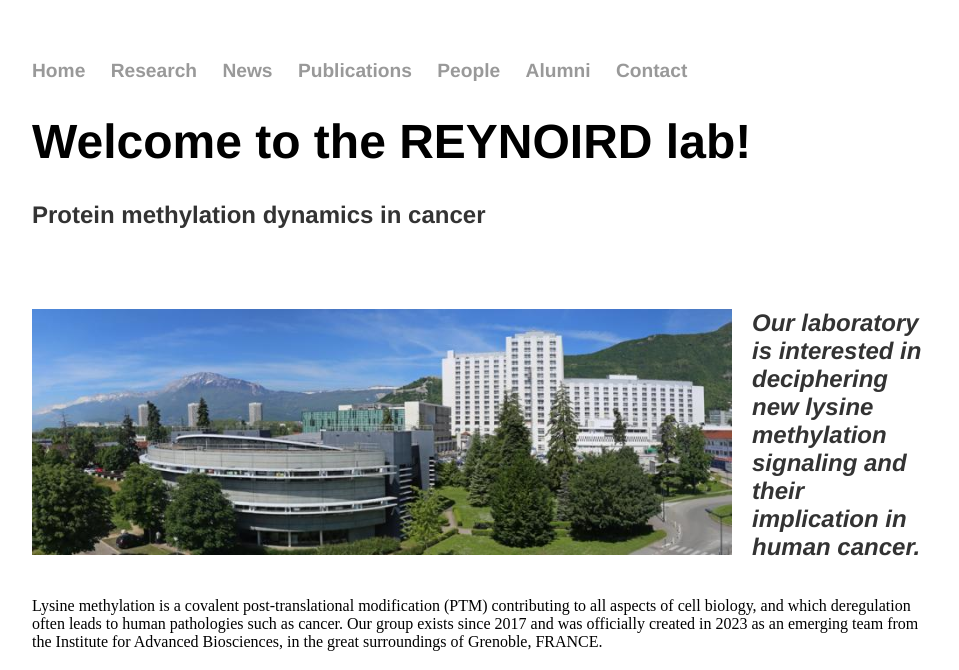
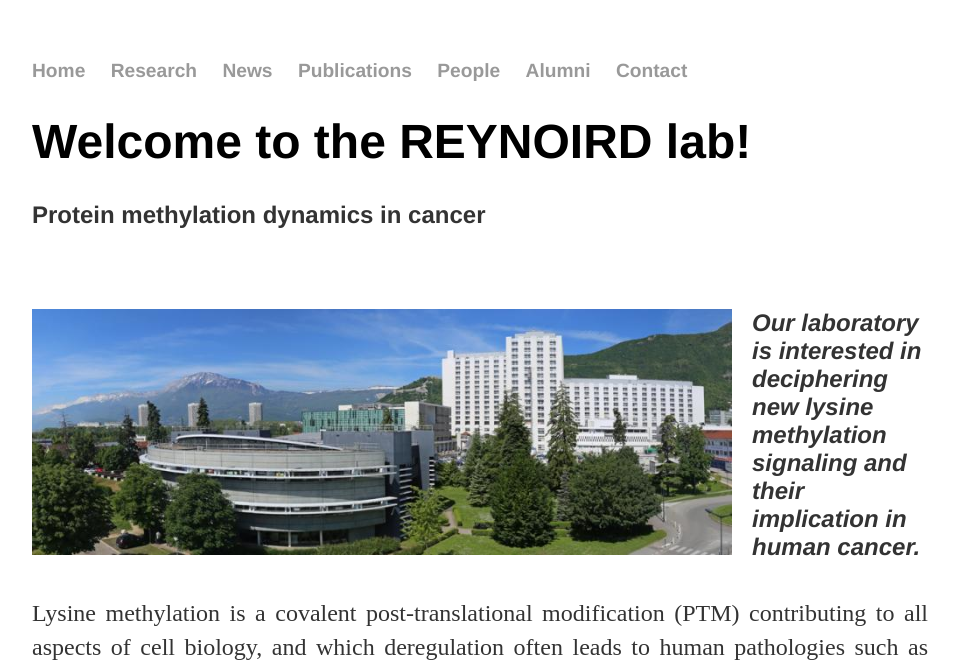
Before and after one commit to Reynoird-Lab/Reynoird-lab.github.io, a Jekyll site: the page built from index.html, in a window 1280 px wide. Shown: the top 670 px of the page, without its empty margins (160-1119 px from the left). Built offline with Jekyll 4.4.1, drawn with Linux system fonts in a browser that asks for light colours; Markdown is read by kramdown in place of the engine named in the settings.

Commit message:
Update index.html

```diff
--- a/index.html
+++ b/index.html
@@ -11,7 +11,8 @@
 <br>
 <br>
 
-<div><img src="Images/IAB.jpg" title="Reynoird lab IAB" align="left" width="700" style="margin: 0px 20px 20px 0px;"/><p align="bottom" align="justify"><i><h2>Our laboratory is interested in deciphering new lysine methylation signaling and their implication in human cancer.</p></i></h2>Lysine methylation is a covalent post-translational modification (PTM) contributing to all aspects of cell biology, and which deregulation often leads to human pathologies such as cancer. Our group exists since 2017 and was officially created in 2023 as an emerging team from the Institute for Advanced Biosciences, in the great surroundings of Grenoble, FRANCE.</p> <br>
+<div><img src="Images/IAB.jpg" title="Reynoird lab IAB" align="left" width="700" style="margin: 0px 20px 20px 0px;"/><p align="bottom" align="justify"><i><h2>Our laboratory is interested in deciphering new lysine methylation signaling and their implication in human cancer.</p></i></h2>
+<p align="justify">Lysine methylation is a covalent post-translational modification (PTM) contributing to all aspects of cell biology, and which deregulation often leads to human pathologies such as cancer. Our group exists since 2017 and was officially created in 2023 as an emerging team from the Institute for Advanced Biosciences, in the great surroundings of Grenoble, FRANCE.</p> <br>
 <div><img src="Images/grenoblearea.jpg" title="Grenoble area" align="left" width="700" style="margin: 0px 20px 20px 0px;"/> </div>
 <p align="justify"><i>We are keen to consider applications in our laboratory for a student internship, as well as for a PhD or a postdoctoral projects: please provide your CV and a motivation letter describing your research interests. Feel free to contact us for any inquiries! </i>
 	</p>
```
